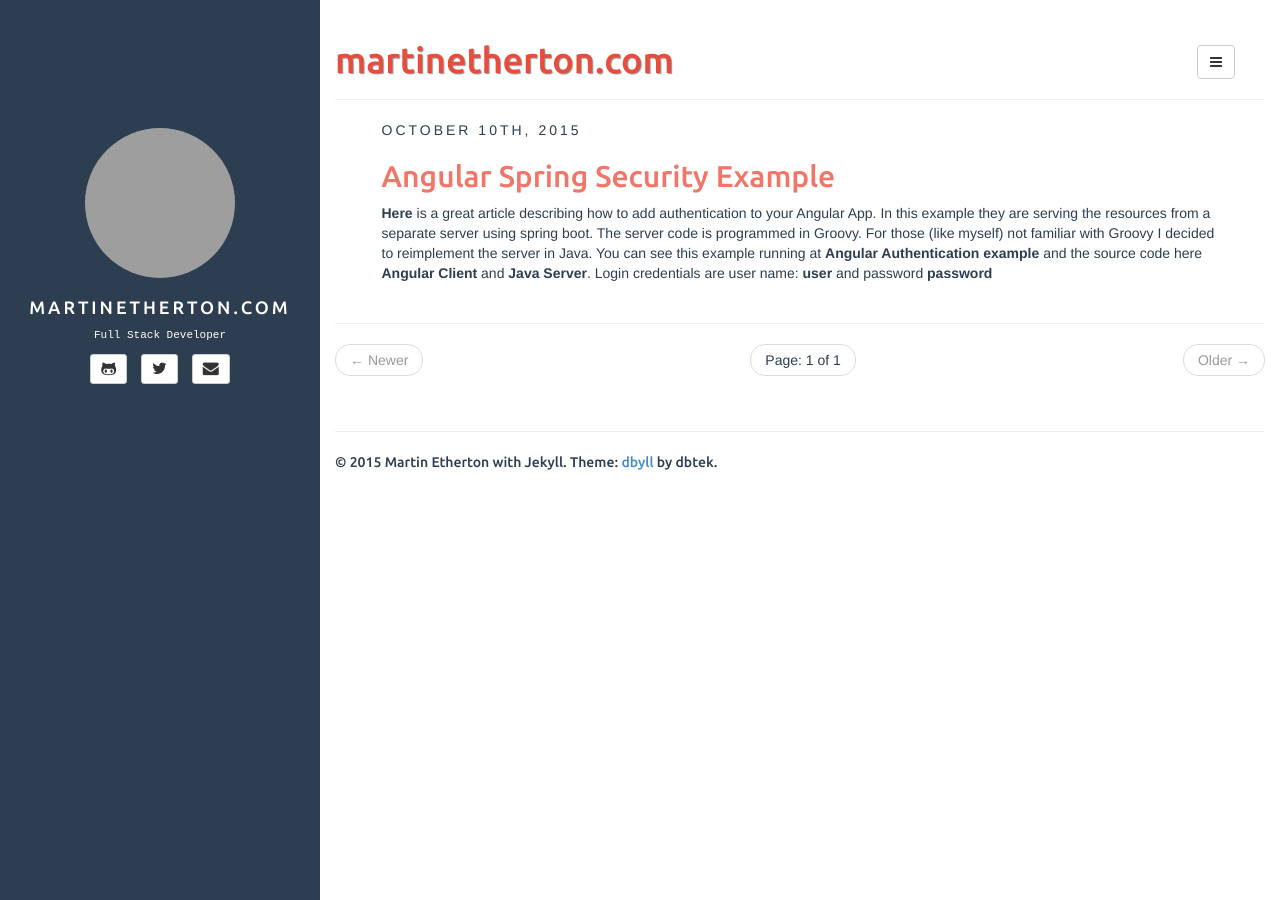
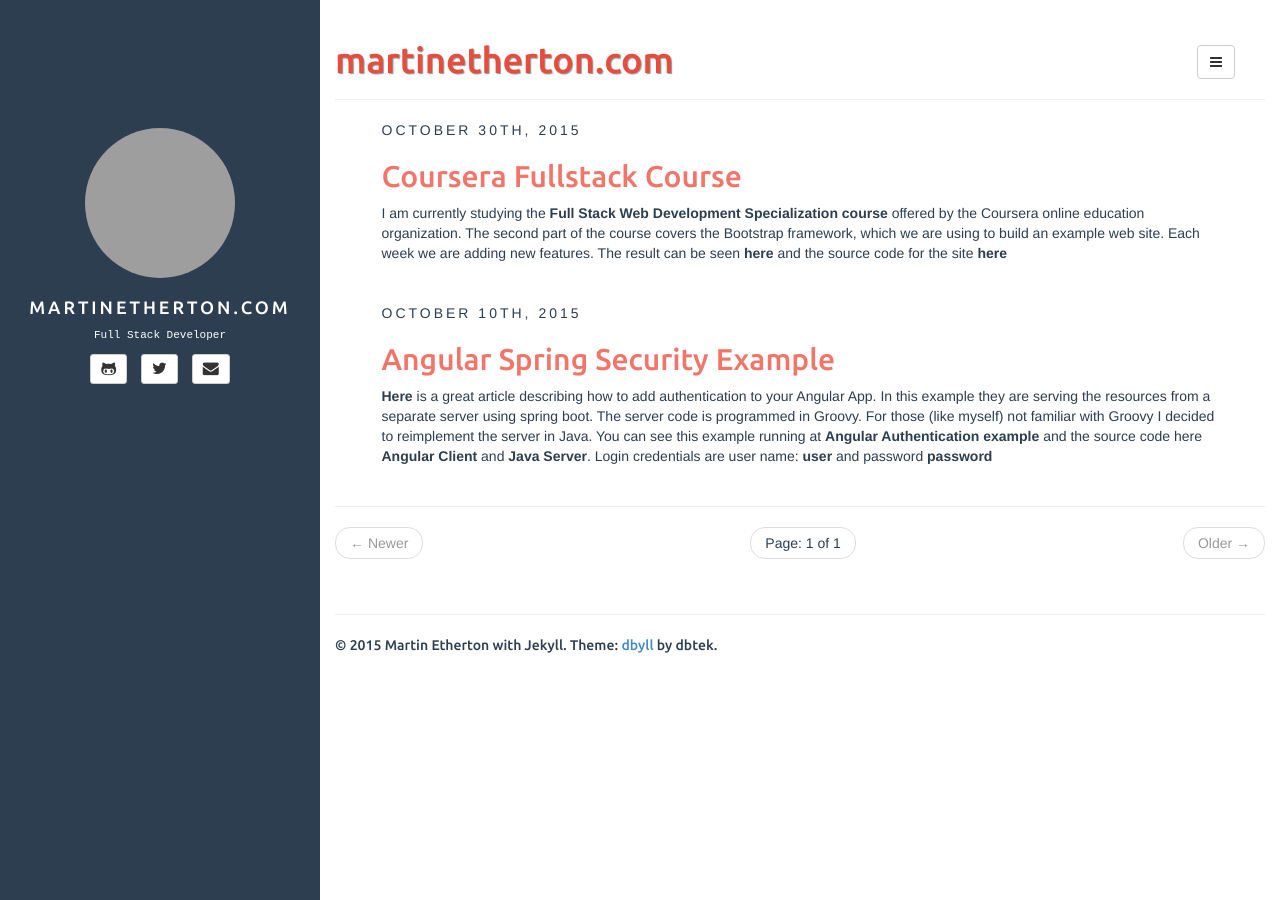
Before and after one commit to metherton/metherton.github.io, a Jekyll site: the page built from index.html, in a window 1280 px wide. Built offline with Jekyll 4.4.1, drawn with Linux system fonts in a browser that asks for light colours; the list of posts is cut into pages by our own code; grey boxes are pictures that could not be loaded.

Commit message:
added new post

```diff
--- /dev/null
+++ b/_posts/2015-10-30-coursera-bootstrap.md
@@ -0,0 +1,9 @@
+---
+layout: post
+title: Coursera Fullstack Course
+tags: [coursera bootstrap]
+categories: [general bootstrap]
+---
+I am currently studying the **[Full Stack Web Development Specialization course](https://www.coursera.org/specializations/full-stack)** offered by the Coursera online education organization.
+The second part of the course covers the Bootstrap framework, which we are using to build an example web site. Each week we are adding new features.
+The result can be seen **[here](http://www.martinetherton.com/conFusion/index.html)** and the source code for the site **[here](https://github.com/metherton/webframeworkcourse)**
```
Also changed, not shown: _posts/2015-10-10-angular-spring-security.md (+1 -1 lines).
